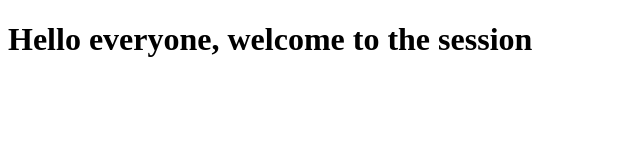
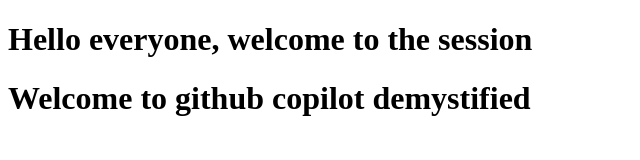
Before and after one commit to AbhishekMankame/github_copilot_demystified, a plain HTML site: page index.html in a window 1280 px wide. Shown: the whole page, without its empty margins (0-640 px from the left). Drawn offline with Linux system fonts and the light colour scheme.

Commit message:
simple_index_commit

```diff
--- a/index.html
+++ b/index.html
@@ -8,6 +8,7 @@
 <body>
 
     <h1>Hello everyone, welcome to the session</h1>
+    <h1> Welcome to github copilot demystified</h1>
 
 </body>
 </html>
```
